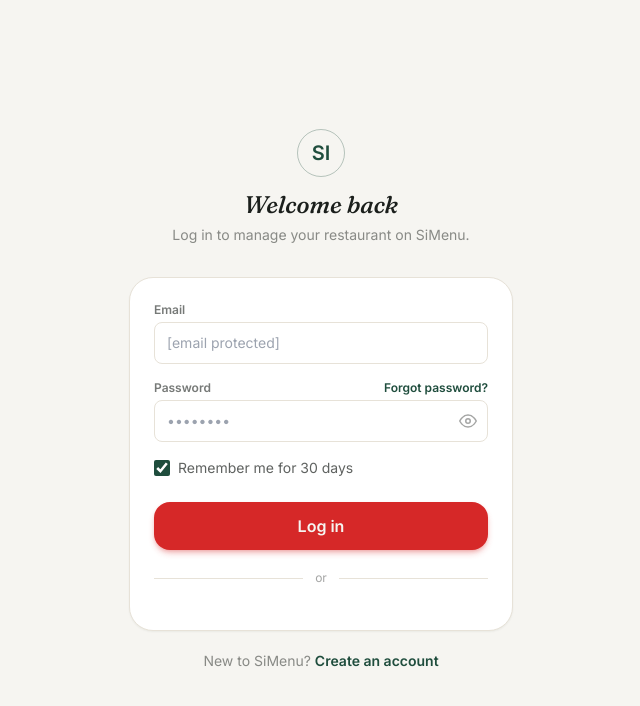
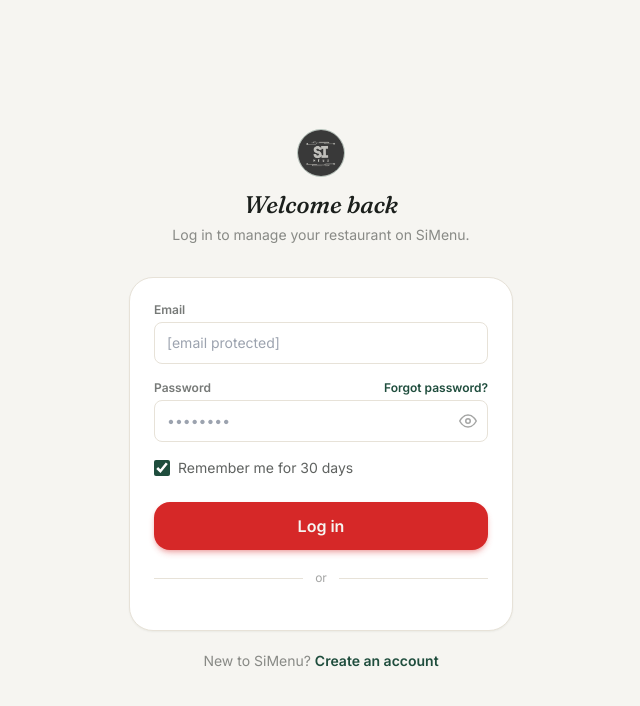
Before and after one commit to LapTop23/simenu-frontend, a Next.js app: page /login in a window 1280 px wide. Shown: the top 706 px of the page, without its empty margins (319-959 px from the left). Built offline with nearby package versions, Linux system fonts and the light colour scheme; no server answers.

Commit message:
Rate Limitation

```diff
--- a/app/login/page.jsx
+++ b/app/login/page.jsx
@@ -81,9 +81,8 @@
     <div className="flex min-h-screen items-center justify-center bg-paper px-4">
       <div className="w-full max-w-sm">
         <div className="mb-8 text-center">
-          <div className="mx-auto mb-3 flex h-12 w-12 items-center justify-center rounded-full border border-basil/30 text-xl font-semibold text-basil">
-            SI
-          </div>
+          <img src="/logo.jpeg" alt="logo" className="mx-auto mb-3 flex h-12 w-12 items-center justify-center rounded-full border border-basil/30 text-xl font-semibold text-basil">
+          </img>
           <h1 className="font-display text-2xl italic text-ink">Welcome back</h1>
           <p className="mt-1 text-sm text-ink/50">Log in to manage your restaurant on SiMenu.</p>
         </div>
--- a/app/register/page.jsx
+++ b/app/register/page.jsx
@@ -109,9 +109,8 @@
     <div className="flex min-h-screen items-center justify-center bg-paper px-4 py-10">
       <div className="w-full max-w-sm">
         <div className="mb-8 text-center">
-          <div className="mx-auto mb-3 flex h-12 w-12 items-center justify-center rounded-full border border-basil/30 text-xl font-semibold text-basil">
-            SI
-          </div>
+          <img src="/logo.jpeg" alt="logo" className="mx-auto mb-3 flex h-12 w-12 items-center justify-center rounded-full border border-basil/30 text-xl font-semibold text-basil">
+          </img>
           <h1 className="font-display text-2xl italic text-ink">Set up your restaurant</h1>
           <p className="mt-1 text-sm text-ink/50">Free to start — takes about a minute.</p>
         </div>
```
